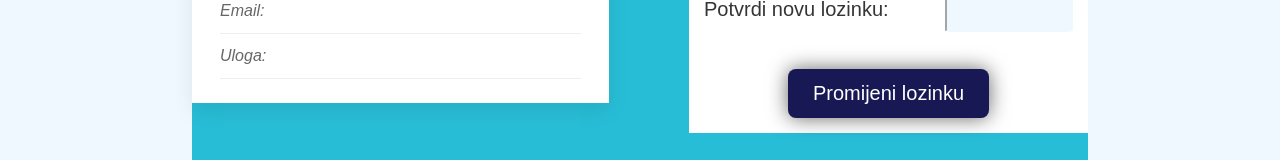
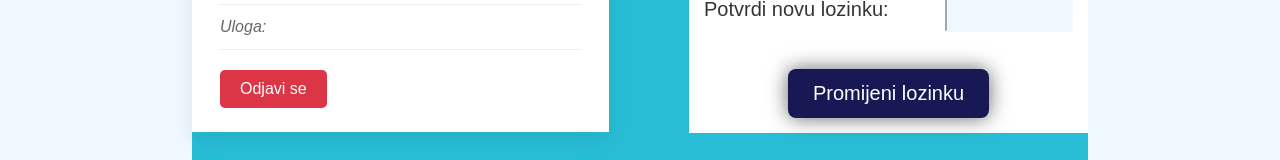
Before and after one commit to DoroteaPerkovic/Programsko-inzenjerstvo-Projekt, a React (Vite) app: page /profil in a window 1280 px wide. Shown: the part 440-600 px from the top of the page. Built offline with nearby package versions, Linux system fonts and the light colour scheme; no server answers.

Commit message:
dodavanje funkcionalnosti odjave i promjene lozink

```diff
--- a/src/stranice/Profil.css
+++ b/src/stranice/Profil.css
@@ -25,6 +25,21 @@
   padding: 24px 28px;
   background-color: #ffffff;
   box-shadow: 0 8px 20px rgba(0, 0, 0, 0.08);
+}
+
+.logout-btn {
+  background-color: #dc3545;
+  color: white;
+  border: none;
+  padding: 10px 20px;
+  border-radius: 5px;
+  cursor: pointer;
+  margin-top: 20px;
+  font-size: 16px;
+}
+
+.logout-btn:hover {
+  background-color: #c82333;
 }
 
 .naslov1 {
--- a/src/stranice/Profil.jsx
+++ b/src/stranice/Profil.jsx
@@ -1,13 +1,64 @@
 import Header from '../komponente/Header.jsx';
 import './Profil.css'
+import { useNavigate } from 'react-router-dom';
+import { useState } from 'react';
+import { API_URL } from '../config';
 
 
 function Profil(){
 
+    const navigate = useNavigate();
+    const [oldPassword, setOldPassword] = useState('');
+    const [newPassword, setNewPassword] = useState('');
+    const [confirmPassword, setConfirmPassword] = useState('');
+    const [msg, setMsg] = useState('');
     const username = localStorage.getItem('username')
     const email = localStorage.getItem('email')
     const role = localStorage.getItem('userRole')
 
+    const handleLogout = () => {
+        localStorage.clear();
+        navigate('/', { replace: true });
+    };
+
+    const handleChangePassword = async (e) => {
+        e.preventDefault();
+        setMsg('');
+
+        if (newPassword !== confirmPassword) {
+          setMsg('Nova lozinka i potvrda se ne podudaraju.');
+          return;
+        }
+
+        try {
+          const token = localStorage.getItem('access');
+
+          const res = await fetch(`${API_URL}/api/change-password/`, {
+            method: 'POST',
+            headers: {
+              'Content-Type': 'application/json',
+              'Authorization': `Bearer ${token}`,
+            },
+            body: JSON.stringify({
+              old_password: oldPassword,
+              new_password: newPassword,
+            }),
+          });
+
+          const data = await res.json();
+
+          if (!res.ok) {
+            setMsg(data.detail || data.error || 'Greška pri promjeni lozinke.');
+          } else {
+            setMsg('Lozinka je uspješno promijenjena.');
+            setOldPassword('');
+            setNewPassword('');
+            setConfirmPassword('');
+          }
+        } catch (err) {
+          setMsg('Greška na serveru. Pokušajte kasnije.');
+        }
+      };
 
   return(
     <>
@@ -19,15 +70,26 @@ function Profil(){
             <p className='podElm'><i>Korisničko ime:</i> <span>{username}</span></p>
             <p className='podElm'><i>Email: </i> <span>{email}</span></p>
             <p className='podElm'><i>Uloga:</i> <span>{role}</span> </p>
+
+            <button
+            type="button"
+            className="logout-btn"
+            onClick={handleLogout}
+            >
+            Odjavi se
+            </button>
         </div>
 
-        <form className="password-form">
+        <form className="password-form" onSubmit={handleChangePassword}>
             <h2>Promjena lozinke</h2>
 
             <div className="unosLozinke">
                 <label>Stara lozinka:</label>
                 <input
                 type="password"
+                value={oldPassword}
+                onChange={(e) => setOldPassword(e.target.value)}
+                required
                 />
             </div>
 
@@ -35,6 +97,9 @@ function Profil(){
                 <label>Nova lozinka:</label>
                 <input
                 type="password"
+                value={newPassword}
+                onChange={(e) => setNewPassword(e.target.value)}
+                required
                 />
             </div>
 
@@ -42,11 +107,14 @@ function Profil(){
                 <label>Potvrdi novu lozinku:</label>
                 <input
                 type="password"
+                value={confirmPassword}
+                onChange={(e) => setConfirmPassword(e.target.value)}
+                required
                 />
             </div>
 
+            {msg && <p style={{ color: 'red' }}>{msg}</p>}
             <button type="submit">Promijeni lozinku</button>
-
         </form>
     </div>
     </>
```
